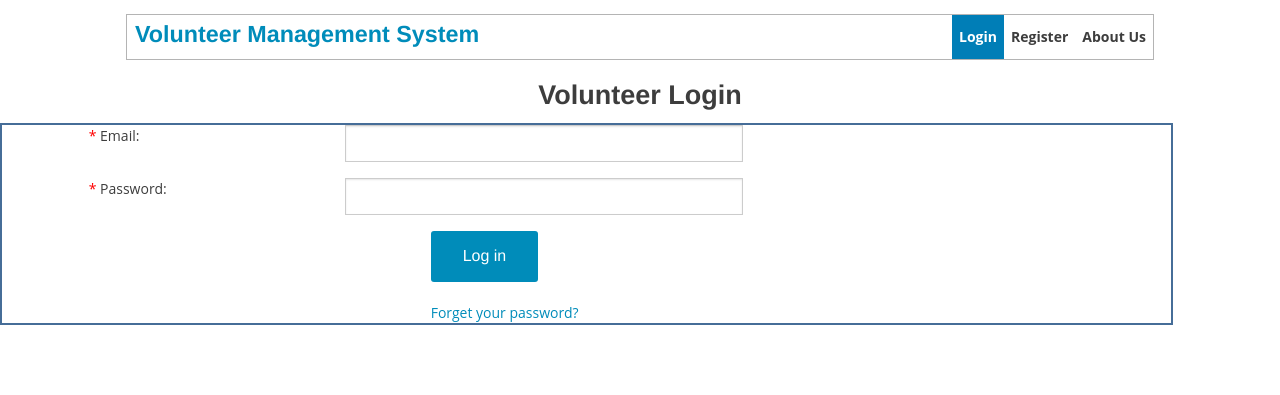
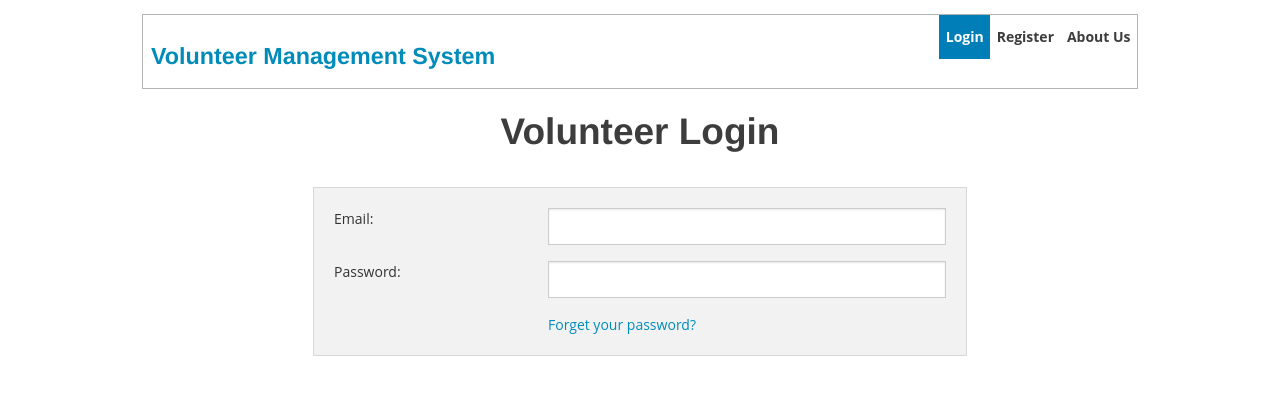
Before and after one commit to MuhdHalimIrsyad/GVMS, a PHP site: page /login.php in a window 1280 px wide. Shown: the top 395 px of the page. Run offline with PHP 8.4, Linux system fonts and the light colour scheme; some libraries are stand-ins or nearby versions.

Commit message:
Added header.php(renamed from topBar.php) and footer.php Cleaned up login page Added advanced search filter toggle Signed-off-by: Redha <iwaffle92@gmail.com>

```diff
--- a/css/main.css
+++ b/css/main.css
@@ -104,7 +104,7 @@ header#navbar{
 	display: table-cell;
 	vertical-align: middle;
 /*	min-width: 5.313em;*/
-	padding: 0 .5em;
+	padding: 0 .46em;
 	height: 3.125em;
 	text-align: center;
 	font-weight: bold;
@@ -176,6 +176,9 @@ header nav ul ul > li:last-child{
 #main .multiselect{
 	width: 100%;
 }
+#main .advsearch{
+	width: 100% !important;
+}
 #main #searchbox,
 #main .advsearch input{
 	text-align: center;
@@ -213,7 +216,7 @@ header nav ul ul > li:last-child{
 
 /* UTILITY CLASSES */
 .margin0{ margin:0 }
-.inlineb{ display:inline-block !important; }
+.inlineb{ display:inline-block; }
 .blockwidth{ width: 100%; }
 .textuppercase{ text-transform: uppercase; }
 .textbold{ font-weight: bold; }
--- /dev/null
+++ b/header.php
@@ -0,0 +1,97 @@
+<!doctype html>
+<html>
+<?php
+if(session_id() == '') {
+    session_start();
+}
+?>
+<head>
+	<title>Volunteer Management System</title>
+	<link rel="stylesheet" href="css/normalize.css">
+<!--	<link rel="stylesheet" href="css/foundation.css">-->
+<!--	<script src="js/vendor/modernizr.js"></script>-->
+
+<!--	<link rel="stylesheet" href="css/bootstrap-3.3.2.css" type="text/css">-->
+	<link rel="stylesheet" href="css/foundation.min.css">
+	<link rel="stylesheet" href="css/dataTables.foundation.min.css">
+	<link rel="stylesheet" href="//code.jquery.com/ui/1.12.0/themes/base/jquery-ui.css">
+	<link rel="stylesheet" href="css/jquery.dataTables.min.css">
+	<link rel="stylesheet" href="css/bootstrap-multiselect.css">
+	<link rel="stylesheet" href="css/custombootstrap.css">
+
+	<?php /* redha: Ensure the main.css gets loaded LAST to ensure precedence above all other css */ ?>
+	<link rel="stylesheet" href="css/main.css">
+
+<!--		<script src="js/jquery-1.12.3.js"></script>-->
+	<!-- redha: seems like this is the latest 1.12.4 -->
+	<script type="text/javascript" src="js/vendor/jquery.js"></script>
+	<script type="text/javascript" src="js/foundation.min.js"></script>
+	<script type="text/javascript" src="js/bootstrap-3.3.2.min.js"></script>
+	<script type="text/javascript" src="js/bootstrap-multiselect.js"></script>
+	<script type="text/javascript" src="js/datepicker/jquery-ui.js"></script>
+	<script type="text/javascript" src="main.js"></script>
+
+</head>
+<body>
+	<div class="row">
+		<div class="small-12 columns">
+			<header id="navbar">
+				<div class="row collapse">
+
+					<?php
+					// Redha: note no need to use echos to print html, you can weave in/out of php like this
+					if(!isset($_SESSION['logged']) || !$_SESSION['logged']=='yes')
+					{
+					?>
+					<div class="small-8 columns">
+						<h1><a href="./search.php">Volunteer Management System</a></h1>
+					</div>
+					<div class="small-4 columns">
+					<?php
+					}
+					else
+					{
+					?>
+					<div class="small-6 columns">
+							<nav>
+								<ul>
+									<li><a href="#">Dashboard</a></li>
+									<li class="current-page"><a href="search.php">Search</a></li>
+									<li><a href="#">Applications</a></li>
+									<li><a href="#">Invitation</a></li>
+									<li><a href="#">People</a></li>
+									<li><a href="#">Reviews</a></li>
+								</ul>
+							</nav>
+					</div>
+					<div class="small-6 columns">
+					<?php
+					}
+					if(isset($_SESSION['logged']) && $_SESSION['logged']=='yes')
+					{
+						?>
+						<img src="images/placeholders/playerlevel.PNG" alt="playerlevel.png">
+						<?php
+					}
+					?>
+						<nav class="inlineb right">
+							<ul>
+								<?php
+									if(isset($_SESSION['logged']) && $_SESSION['logged']=='yes') {
+										echo "<li><a href=''>pls halp " . $_SESSION['lastName'] . " " .  $_SESSION['firstName'] . "</a></li>";
+										echo "<li><a href='' class='bluebg'>Welcome " . $_SESSION['lastName'] . " " .  $_SESSION['firstName'] . "</a></li>";
+										echo "<li><a href='logout.php'>Logout</a></li>";
+									}else{
+										echo '<li><a class="bluebg" href="login.php">Login</a></li>
+											<li><a href="register.php">Register</a></li>
+											<li><a href="#">About Us</a></li>';
+									}
+								?>
+							</ul>
+						</nav>
+					</div>
+					<div class="clearfix"></div>
+				</div>
+			</header>
+		</div>
+	</div>
--- a/login.php
+++ b/login.php
@@ -1,49 +1,44 @@
-<html>
 	<?php
 		session_start();
 		$warning = "";
 		include 'function/doLogin.php';
-		include_once('topBar.php')
+		include_once('header.php')
 	?>
-	<body>
 
 	<div class="row">
-		<center><div class="large-12 columns"><h3>Volunteer Login</h3></div></center>
+		<div class="large-12 columns text-center">
+			<h2>Volunteer Login</h2>
+			<br>
+		</div>
 	</div>
 
-	<form action='' method='POST'>
-		</div>
+	<div class="row">
+		<div class="small-2 columns"></div>
+		<div class="small-8 columns">
+			<div class="panel">
+				<form action="" method="POST">
+					<div class="row">
+						<div class="small-4 columns">
+							<span>Email: </span>
+						</div>
+						<div class="small-8 columns">
+							<input type="text" name="email">
+						</div>
 
-		<div class="large-11 columns" style="border: 2px solid #466d98;">
-			<div class=row>
-			<center><div class="row" id="error"><?php echo $warning; ?></div></center>
-				<div class="large-3 columns required" >Email:</div>
-				<div class="large-5 columns"><input type="text" name="email"></div>
-				<div class="large-4 columns"></div>
-			</div>
+						<div class="small-4 columns">
+							<span>Password: </span>
+						</div>
+						<div class="small-8 columns">
+							<input type="password" name="password">
+						</div>
 
-			<div class="row">
-				<div class="large-3 columns required">Password:</div>
-				<div class="large-5 columns"><input type="password" name="password"></div>
-				<div class="large-4 columns"></div>
-			</div>
-
-			<div class="row">
-				<div class="large-4 columns"></div>
-				<div class="large-8 columns"><input class="button radius" type="submit" value="Log in"></div>
-			</div>
-
-			<div class="row">
-				<div class="large-4 columns"></div>
-				<div class="large-8 columns"><a href="#">Forget your password?</a></div>
+						<div class="small-4 columns"></div>
+						<div class="small-8 columns">
+							<a href="#">Forget your password?</a>
+						</div>
+					</div>
+				</form>
 			</div>
 		</div>
-	</form>
-
-		<script src="js/vendor/jquery.js"></script>
-		<script src="js/foundation.min.js"></script>
-		<script>
-			$(document).foundation();
-		</script>
-		</body>
-</html>
+		<div class="small-2 columns"></div>
+	</div>
--- a/main.js
+++ b/main.js
@@ -53,4 +53,8 @@ jQuery(document).ready(function($){
 		}
 		*/
 	});
+
+	$("#advsearchbutton").click(function(){
+		$(".panel.advsearch").toggle(500);
+	});
 });
--- a/register.php
+++ b/register.php
@@ -2,7 +2,7 @@
 	<?php
 	$warning = "";
 	include 'function/doRegister.php';
-	include_once('topBar.php')
+	include_once('header.php')
 	?>
 
 	<body>
--- a/search.php
+++ b/search.php
@@ -1,6 +1,6 @@
 <?php
 	$warning = "dd";
-	include 'topBar.php';
+	include 'header.php';
 	include 'function/project.php';
 	if(session_id() == '') {
 		session_start();
@@ -21,7 +21,7 @@
 			<div class="small-8 columns text-center">
 				<input type="text" id="searchBox" placeholder="Enter keyword(s) to narrow your search results">
 				<div class="text-center">
-					<a href="#" class="button" style="width: 60%">Toggle advanced search</a>
+					<a id="advsearchbutton" href="#" class="button" style="width: 60%">Toggle advanced search</a>
 				</div>
 			</div>
 			<div class="small-2 columns"></div>
@@ -29,7 +29,7 @@
 
 		<div class="row">
 			<div class="small-12 columns">
-				<div class="panel advsearch">
+				<div class="panel advsearch" style="display:none">
 					<div class="row">
 						<div class="small-4 columns"></div>
 						<div class="small-2 columns">Start Date:<input type="text" id="startDate" name="startDate"></div>
--- a/topBar.php
+++ /dev/null
@@ -1,88 +0,0 @@
-<?php
-if(session_id() == '') {
-    session_start();
-}
-?>
-<head>
-	<title>Volunteer Management System</title>
-	<link rel="stylesheet" href="css/normalize.css">
-<!--	<link rel="stylesheet" href="css/foundation.css">-->
-<!--	<script src="js/vendor/modernizr.js"></script>-->
-
-<!--	<link rel="stylesheet" href="css/bootstrap-3.3.2.css" type="text/css">-->
-	<link rel="stylesheet" href="css/foundation.min.css">
-	<link rel="stylesheet" href="css/dataTables.foundation.min.css">
-	<link rel="stylesheet" href="//code.jquery.com/ui/1.12.0/themes/base/jquery-ui.css">
-	<link rel="stylesheet" href="css/jquery.dataTables.min.css">
-	<link rel="stylesheet" href="css/bootstrap-multiselect.css">
-	<link rel="stylesheet" href="css/custombootstrap.css">
-
-	<?php /* redha: Ensure the main.css gets loaded LAST to ensure precedence above all other css */ ?>
-	<link rel="stylesheet" href="css/main.css">
-
-<!--		<script src="js/jquery-1.12.3.js"></script>-->
-	<!-- redha: seems like this is the latest 1.12.4 -->
-	<script type="text/javascript" src="js/vendor/jquery.js"></script>
-	<script type="text/javascript" src="js/foundation.min.js"></script>
-	<script type="text/javascript" src="js/bootstrap-3.3.2.min.js"></script>
-	<script type="text/javascript" src="js/bootstrap-multiselect.js"></script>
-	<script type="text/javascript" src="js/datepicker/jquery-ui.js"></script>
-	<script type="text/javascript" src="main.js"></script>
-
-</head>
-<header id="navbar" class="row collapse">
-
-<?php
-	// Redha: note no need to use echos to print html, you can weave in/out of php like this
-	if(!isset($_SESSION['logged']) || !$_SESSION['logged']=='yes')
-	{
-	?>
-	<div class="small-8 columns">
-		<h1><a href="./search.php">Volunteer Management System</a></h1>
-	</div>
-	<div class="small-4 columns">
-	<?php
-	}
-	else
-	{
-	?>
-	<div class="small-6 columns">
-			<nav>
-				<ul>
-					<li><a href="#">Dashboard</a></li>
-					<li class="current-page"><a href="search.php">Search</a></li>
-					<li><a href="#">Applications</a></li>
-					<li><a href="#">Invitation</a></li>
-					<li><a href="#">People</a></li>
-					<li><a href="#">Reviews</a></li>
-				</ul>
-			</nav>
-	</div>
-	<div class="small-6 columns">
-	<?php
-	}
-	if(isset($_SESSION['logged']) && $_SESSION['logged']=='yes')
-	{
-		?>
-		<img src="images/placeholders/playerlevel.PNG" alt="playerlevel.png">
-		<?php
-	}
-?>
-		<nav class="inlineb right">
-			<ul>
-				<?php
-					if(isset($_SESSION['logged']) && $_SESSION['logged']=='yes') {
-						echo "<li><a href=''>pls halp " . $_SESSION['lastName'] . " " .  $_SESSION['firstName'] . "</a></li>";
-						echo "<li><a href='' class='bluebg'>Welcome " . $_SESSION['lastName'] . " " .  $_SESSION['firstName'] . "</a></li>";
-						echo "<li><a href='logout.php'>Logout</a></li>";
-					}else{
-						echo '<li><a class="bluebg" href="login.php">Login</a></li>
-							<li><a href="register.php">Register</a></li>
-							<li><a href="#">About Us</a></li>';
-					}
-				?>
-			</ul>
-		</nav>
-	</div>
-	<div class="clearfix"></div>
-</header>
```
Also changed, not shown: footer.php (added, +8 -0 lines).
